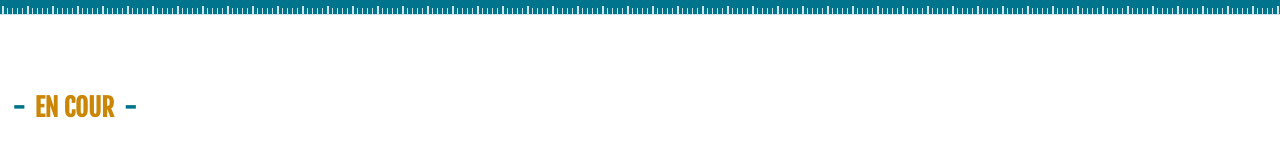
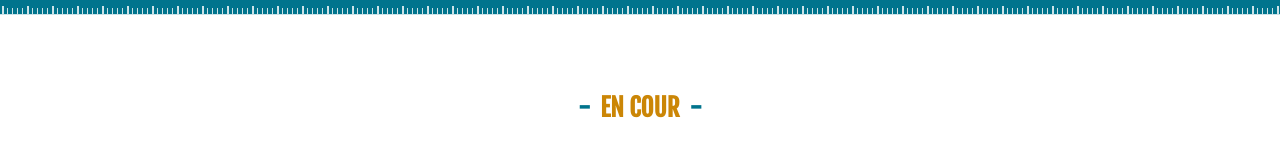
Before and after one commit to LorenzoDv/Archi-design-website, a plain HTML site: page apropos.html in a window 1280 px wide. Shown: the part 72-228 px from the top of the page. Drawn offline with Linux system fonts and the light colour scheme; the site is published under a folder, as on GitHub Pages, so addresses that start at the root find nothing.

Commit message:
Update apropos.html
css redirection p

```diff
--- a/apropos.html
+++ b/apropos.html
@@ -9,7 +9,7 @@
         crossorigin="anonymous" referrerpolicy="no-referrer" />
     <meta name="viewport" content="width=device-width, initial-scale=1.0">
     <link rel="stylesheet" href="css/actu.css">
-    <link rel="stylesheet" href="/css/apropos.css">
+    <link rel="stylesheet" href="css/apropos.css">
     <title>ArtDesign</title>
 </head>
 
```
